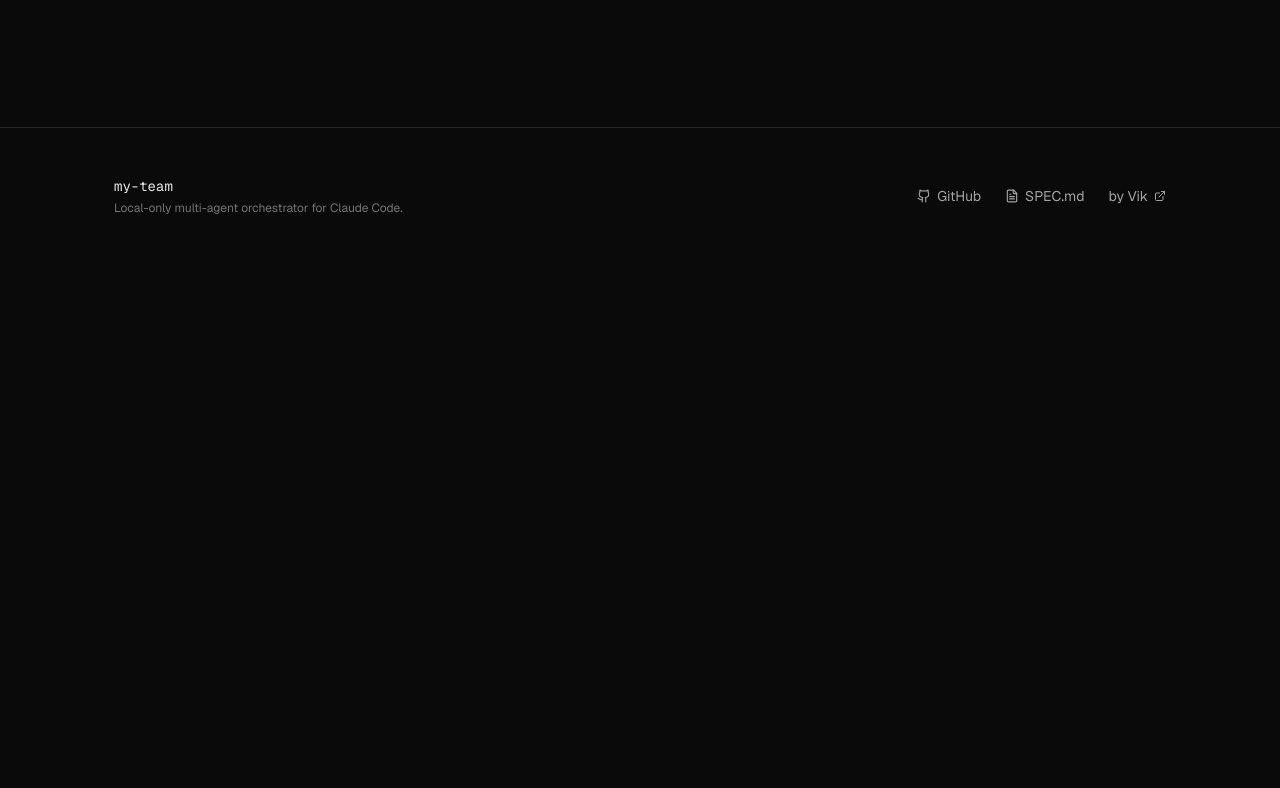
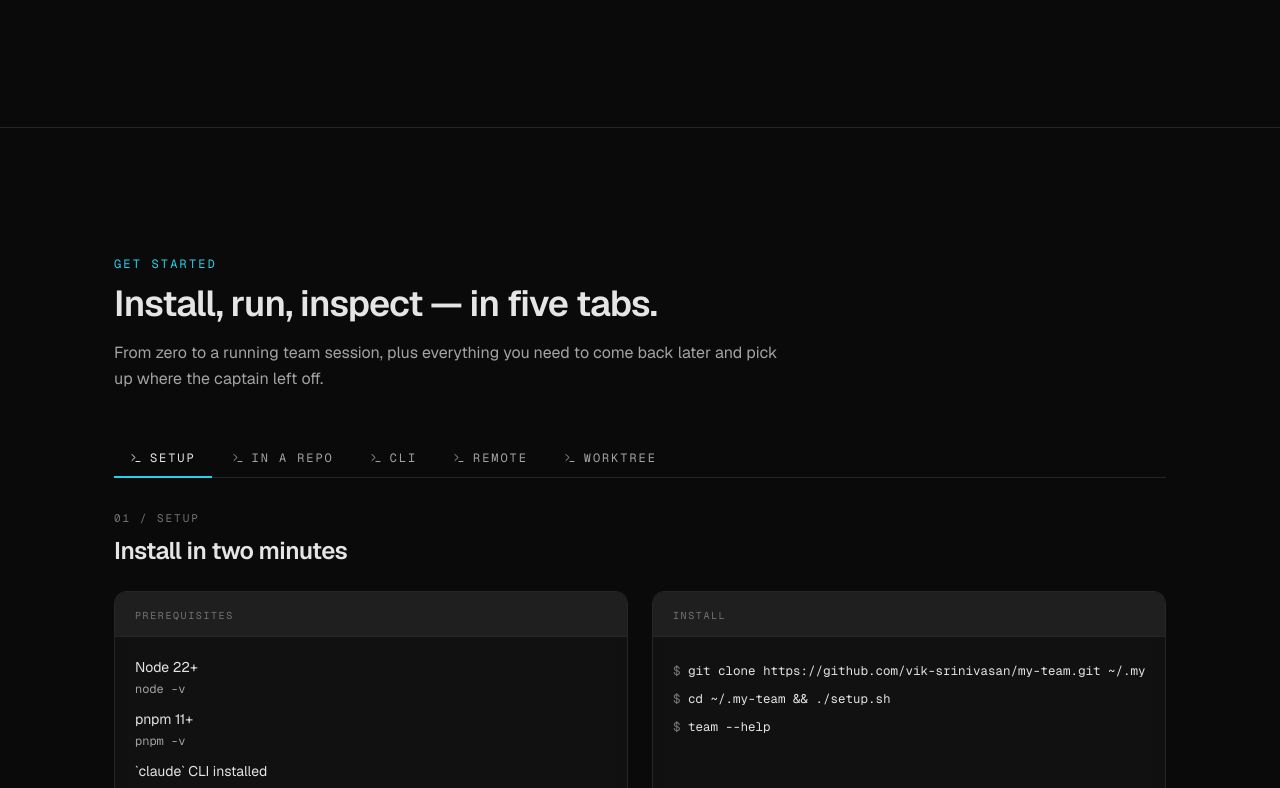
Before and after one commit to vik-srinivasan/my-team, a Next.js app in the folder apps/landing/: page / in a window 1280 px wide. Shown: the part 6292-7080 px from the top of the page. Before the commit the page ends 6556 px from the top, so only its background shows below. Built offline with nearby package versions, Linux system fonts and the light colour scheme.

Commit message:
feat(landing): wire Get Started section into page

```diff
--- a/apps/landing/app/page.tsx
+++ b/apps/landing/app/page.tsx
@@ -4,6 +4,7 @@ import HowItWorks from './components/HowItWorks';
 import WhyMyTeam from './components/WhyMyTeam';
 import Architecture from './components/Architecture';
 import Quickstart from './components/Quickstart';
+import GettingStarted from './components/GettingStarted';
 import Footer from './components/Footer';
 
 export default function Page() {
@@ -15,6 +16,7 @@ export default function Page() {
       <WhyMyTeam />
       <Architecture />
       <Quickstart />
+      <GettingStarted />
       <Footer />
     </main>
   );
```
